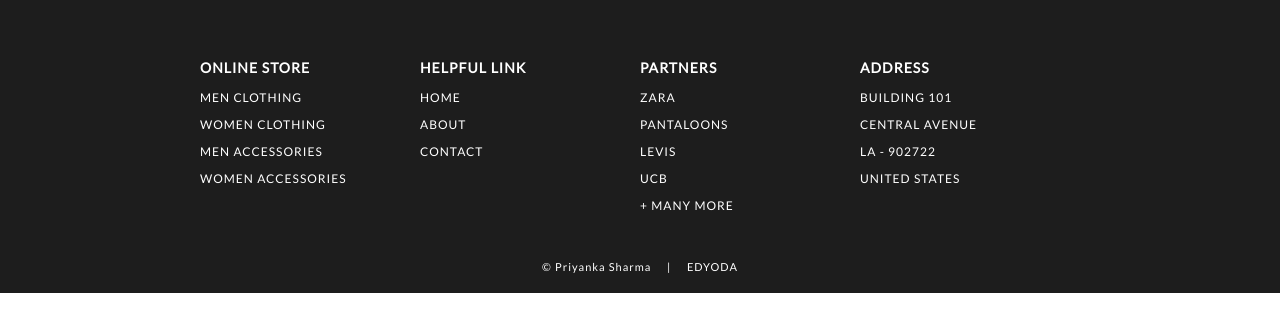
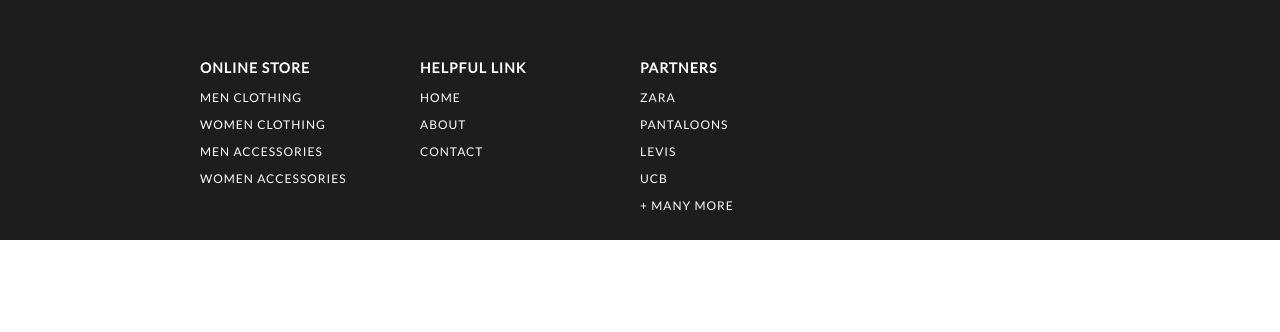
Before and after one commit to Tezndra/ECW-6, a plain HTML site: page footer.html in a window 1280 px wide. Drawn offline with Linux system fonts and the light colour scheme.

Commit message:
Update footer.html

```diff
--- a/footer.html
+++ b/footer.html
@@ -37,16 +37,9 @@
                     <p> ucb </p>
                     <p> + many more </p>
                 </div>
-                <div id="webFooter">
-                    <h3> address </h3>
-                    <p> building 101 </p>
-                    <p> central avenue </p>
-                    <p> la - 902722 </p>
-                    <p> united states </p>
-                </div>
+
             </div>
-            <div id="credit"><a href="https://linkedin.com/in/priyanka-sharma-b79401142"> © Priyanka Sharma </a> &nbsp&nbsp&nbsp | &nbsp&nbsp&nbsp <a href="https://www.edyoda.com/" target="_blank"> EDYODA </a></div>
-        </section>
+
 
     </footer>
 
```
